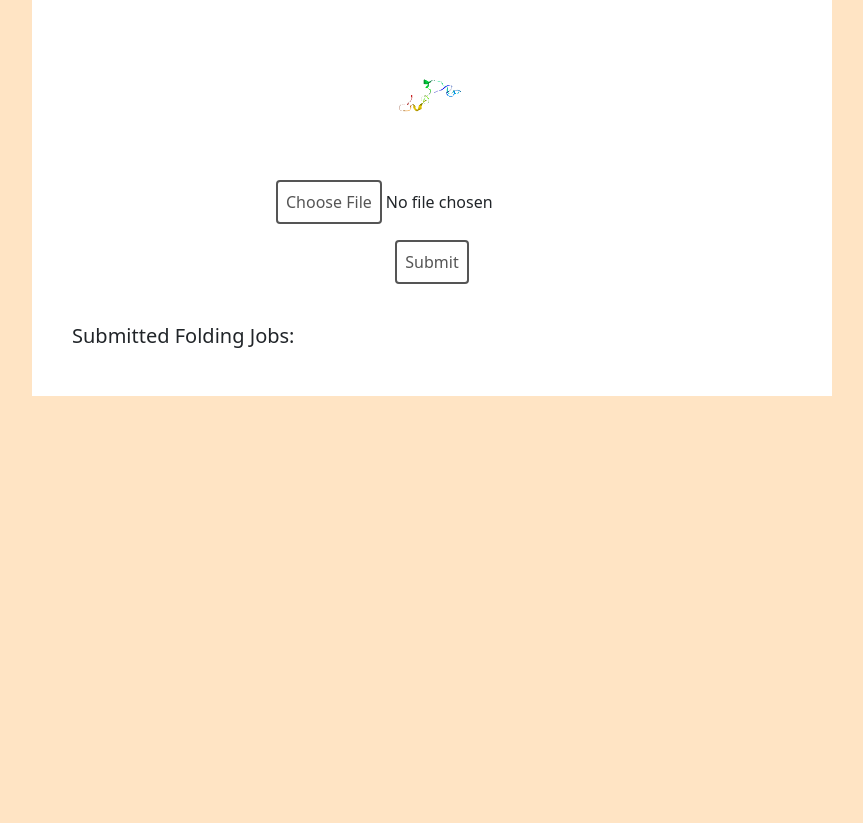
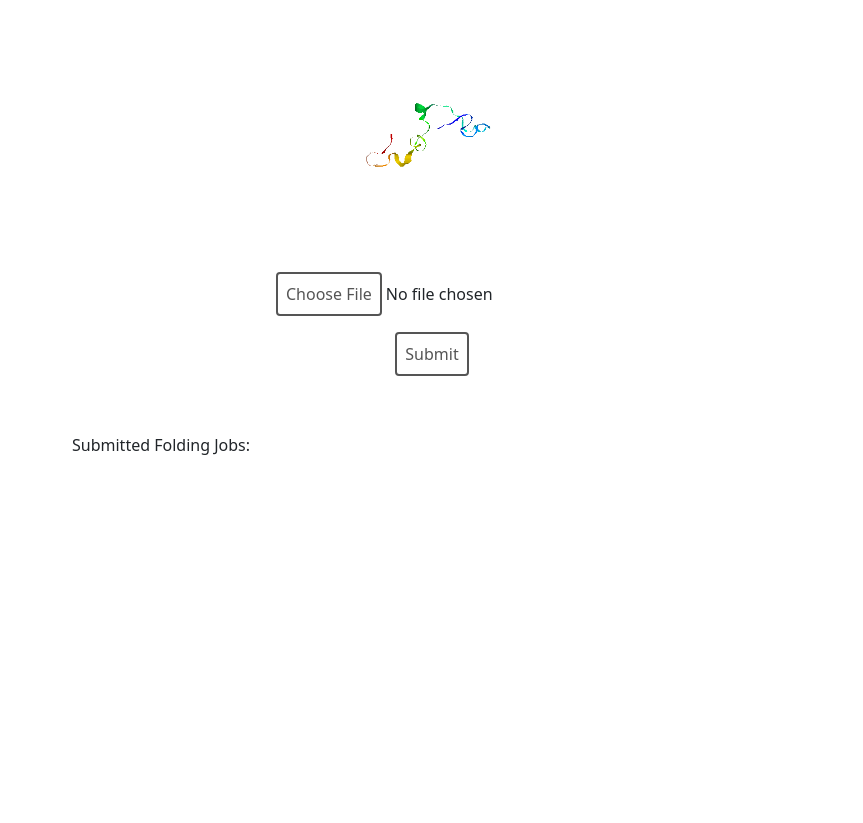
Before and after one commit to oswaldjones/ms-hack-2021, a Flask app: template templates/upload-file.html in a window 1280 px wide. Shown: the whole page, without its empty margins (208-1071 px from the left). Before the commit the page ends 396 px from the top, so only its background shows below. Run offline with Flask 2, Linux system fonts and the light colour scheme; the template is opened without the code that fills it, so the values that code supplies are empty.

Commit message:
styling for wix iframe

```diff
--- a/app.py
+++ b/app.py
@@ -81,7 +81,7 @@ def upload_file():
     foldingjobs.reverse()
     return render_template(
         "upload-file.html",
-        msg="Please choose a file",
+        msg="Please choose a file with amino acid (protein) sequences according to FASTA file format.",
         folding_jobs=foldingjobs,
         jobs=foldingjobs,
         len=len(foldingjobs),
--- a/static/main.css
+++ b/static/main.css
@@ -1,9 +1,9 @@
 body {
-    background-color: bisque;
+    background-color: #fff;
 }
 
 .content {
-    background-color: #FFF;
+    background-color: #fff;
     margin: auto;
     overflow: auto;
     padding: 40px;
@@ -47,6 +47,11 @@ body {
     margin-right: 10px;
 }
 
+.some-page-wrapper {
+    height: 300px;
+    overflow-y: scroll;
+}
+
 .row {
     display: flex;
     flex-direction: row;
@@ -77,9 +82,15 @@ body {
 }
 
 .list-group {
-    margin-bottom: 20px;
+    padding: 20px 0;
+    border-radius: 0px;
+    border-bottom: 1px solid gray;
 }
 
 #uploaded-details {
     text-align: left;
 }
+
+#jobs-box h6 {
+    padding: 20px 0;
+}
--- a/templates/upload-file.html
+++ b/templates/upload-file.html
@@ -1,7 +1,6 @@
 {% extends 'layout.html' %}
 {%block content%}
-<h2>{{title}}</h2>
-<img src="/static/folding-protein.gif" alt="folding protein" height="100" />
+<img src="/static/folding-protein.gif" alt="folding protein" height="200" />
 <form action="/" method="POST" enctype="multipart/form-data">
     <h5>{{msg}}</h5>
     <br>
@@ -10,7 +9,7 @@
 </form>
 <br>
 <div id="jobs-box">
-<h5>Submitted Folding Jobs:</h5>
+<h6>Submitted Folding Jobs:</h6>
 <div class="some-page-wrapper">
 {%for i in range(0, len)%}
 <div class="list-group">
```
